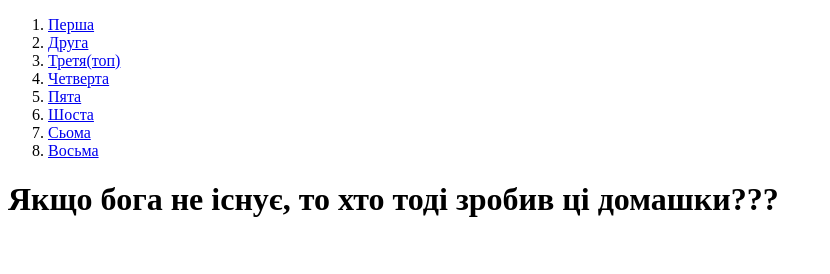
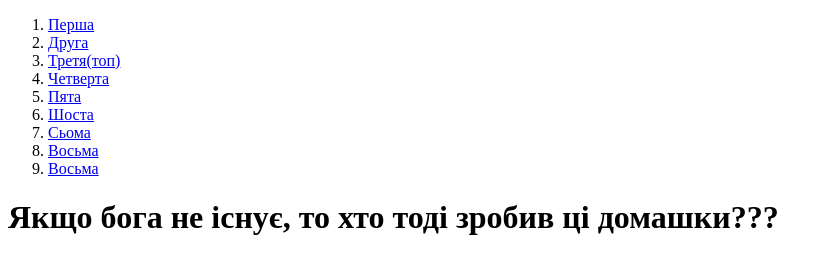
Before and after one commit to NazariiL/stud, a plain HTML site: page index.html in a window 1280 px wide. Shown: the whole page, without its empty margins (0-830 px from the left). Drawn offline with Linux system fonts and the light colour scheme.

Commit message:
Update index.html

```diff
--- a/index.html
+++ b/index.html
@@ -17,6 +17,7 @@
         <li><a href="./homeworks/homework6/index.html">Шоста</a></li>
         <li><a href="./homeworks/homework7/index.html">Сьома</a></li>
         <li><a href="./homeworks/homework8/index.html">Восьма</a></li>
+        <li><a href="./homeworks/project/index.html">Восьма</a></li>
       </ol>
     </header>
     <h1>Якщо бога не існує, то хто тоді зробив ці домашки???</h1>
```
